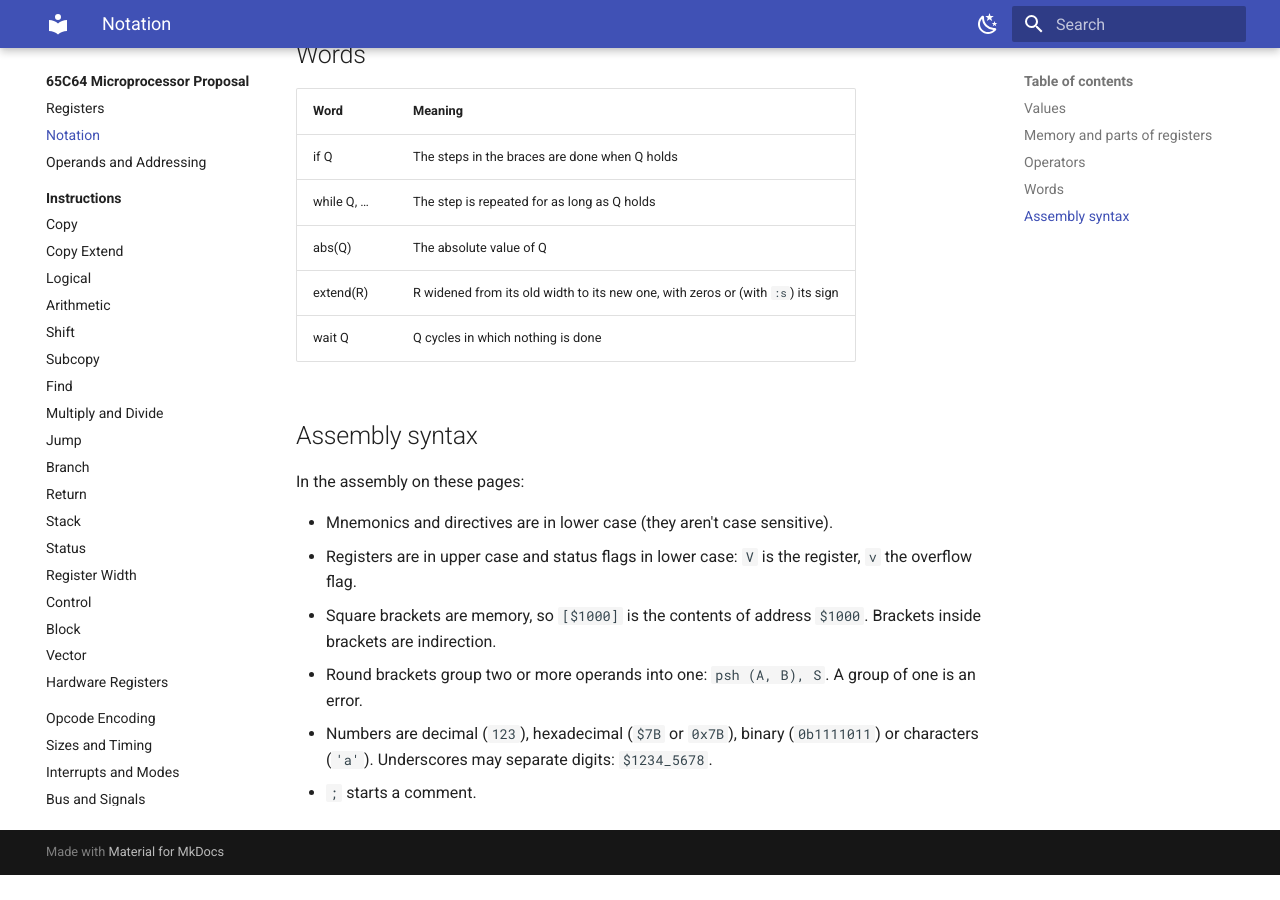
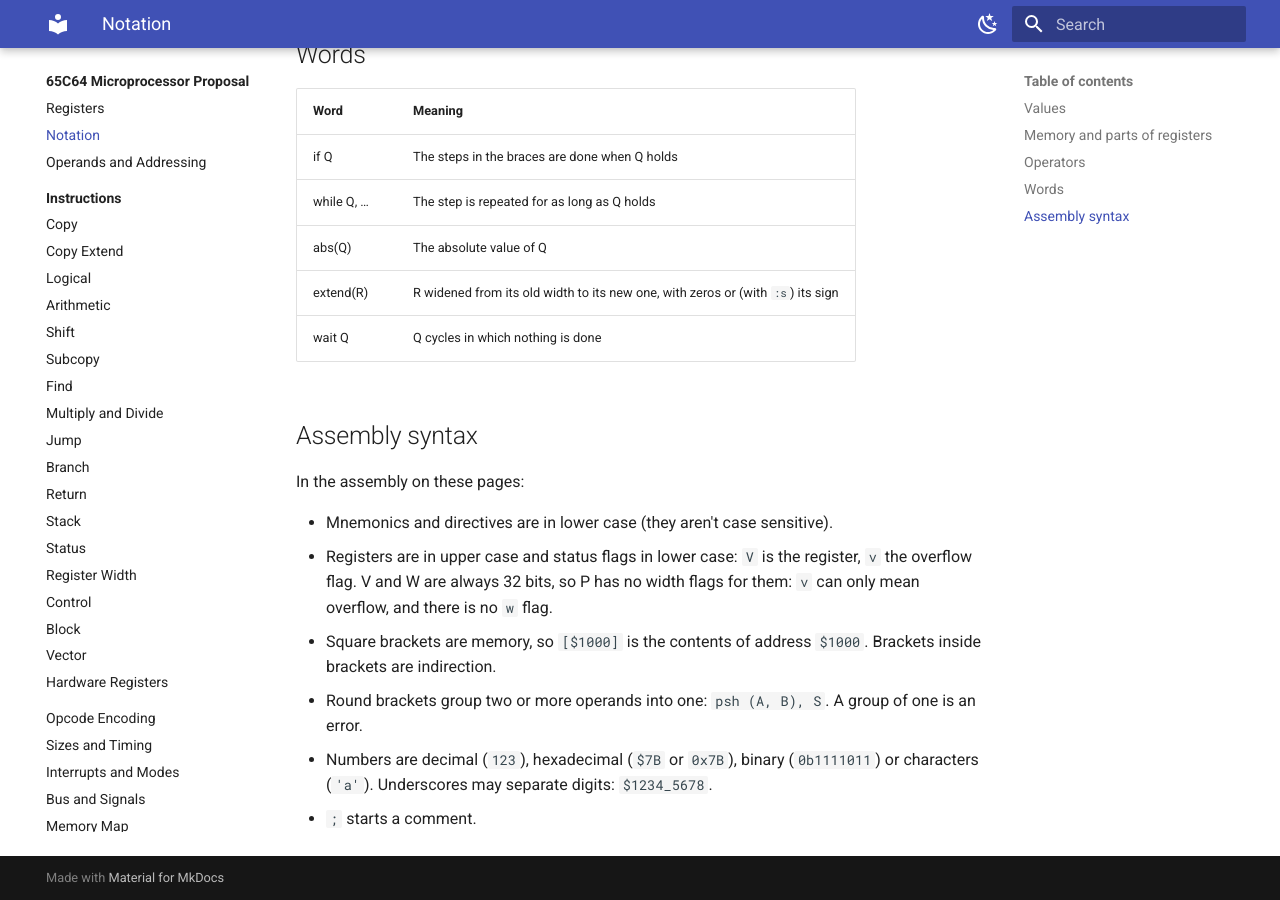
Before and after one commit to andrewpaterson/HCP65, an MkDocs documentation site: the page built from Website/docs/65c64/notation.md, in a window 1280 px wide and 900 px high, scrolled down 2774 px. Built offline with MkDocs 1.6.1 and Material for MkDocs 9.7.7, drawn with Linux system fonts in a browser that asks for light colours; plug-ins that fetch from the network failed and are left out; before the commit the page ends 3649 px from its top, so only the background shows below that.

Commit message:
The 65C64 docs note that V and W are always 32 bits, so P has no width flags for them and v can only mean overflow.

```diff
--- a/Website/docs/65c64/notation.md
+++ b/Website/docs/65c64/notation.md
@@ -78,7 +78,8 @@ In the assembly on these pages:
 
 - Mnemonics and directives are in lower case (they aren't case sensitive).
 - Registers are in upper case and status flags in lower case: `V` is the register, `v` the
-  overflow flag.
+  overflow flag.  V and W are always 32 bits, so P has no width flags for them: `v` can only
+  mean overflow, and there is no `w` flag.
 - Square brackets are memory, so `[$1000]` is the contents of address `$1000`.  Brackets
   inside brackets are indirection.
 - Round brackets group two or more operands into one: `psh (A, B), S`.  A group of one is an
```
Also changed, not shown: Website/docs/65c64/registers.md (+2 -1 lines).
